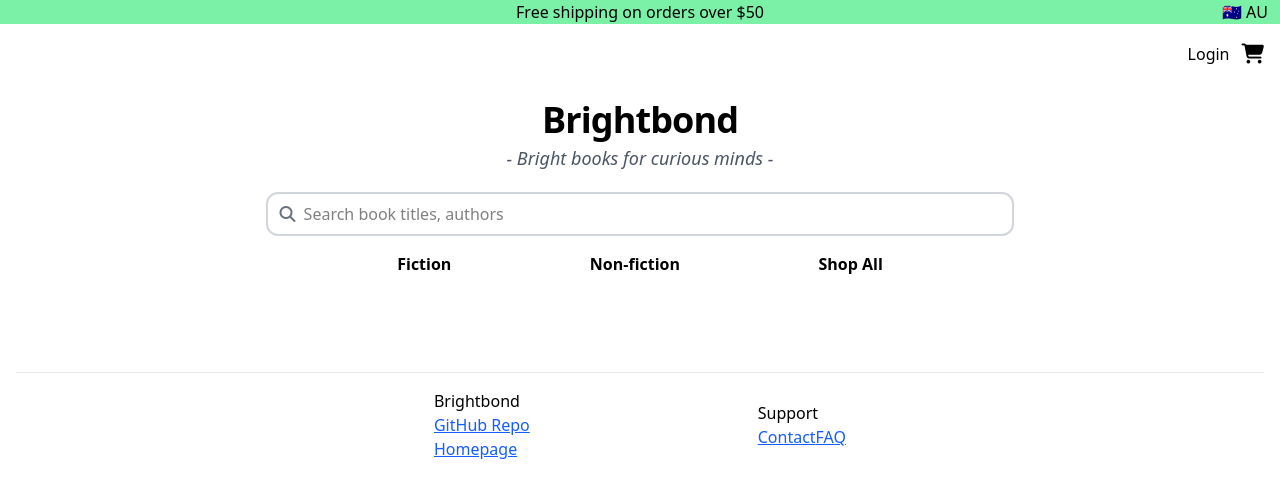
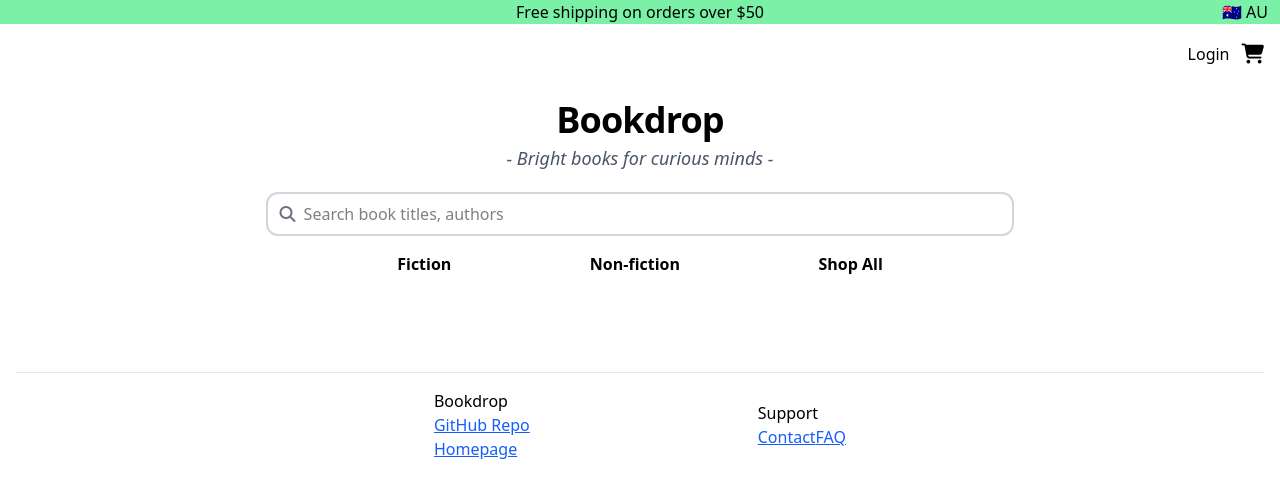
Before and after one commit to Jennifer-JY/bookstore, a Next.js app: page / in a window 1280 px wide. Shown: the top 498 px of the page. Built offline with nearby package versions, Linux system fonts and the light colour scheme; no server answers.

Commit message:
Change store name to bookdrop

```diff
--- a/app/layout.tsx
+++ b/app/layout.tsx
@@ -6,7 +6,7 @@ import CartContextProvider from "./contextAndProvider/cartContext";
 import { auth } from "@/auth";
 
 export const metadata: Metadata = {
-  title: "Brightbond",
+  title: "Bookdrop",
   description: "A small bookstore for the curious mind.",
 };
 
@@ -45,7 +45,7 @@ export default async function RootLayout({
         <hr className="ml-4 mr-4 mb-4 border-t border-gray-200"></hr>
         <footer className="mx-auto flex flex-col w-1/2 items-center sm:flex-row sm:justify-around">
           <section>
-            <h2 className="font-medium">Brightbond</h2>
+            <h2 className="font-medium">Bookdrop</h2>
             <div className="flex flex-col">
               <Link
                 className="text-blue-600 underline hover:text-blue-800"
--- a/app/page.tsx
+++ b/app/page.tsx
@@ -7,7 +7,7 @@ export default function Home() {
     <div className="mb-5 sm:mb-20 p-4 flex flex-col items-center">
       <div>
         <div className="text-3xl sm:text-4xl font-bold tracking-tight text-center">
-          Brightbond
+          Bookdrop
         </div>
         <div className="text-base sm:text-lg text-gray-600 italic text-center mt-1">
           - Bright books for curious minds -
--- a/components/StoreIcon.tsx
+++ b/components/StoreIcon.tsx
@@ -1,8 +1,20 @@
+import { Quicksand } from "next/font/google";
+
+const quicksand = Quicksand({
+  subsets: ["latin"],
+  weight: ["400", "700"],
+  display: "swap",
+});
+
 export default function StoreIcon() {
   return (
     <>
-      <div className="bg-green-50 w-1/8 h-5 hidden sm:block">Brightbond</div>
-      <div className="block sm:hidden">B</div>
+      <div
+        className={`${quicksand.className} bg-green-50 w-fit h-5 hidden sm:block font-bold text-2xl`}
+      >
+        Bookdrop
+      </div>
+      <div className="block sm:hidden font-bold text-xl">B</div>
     </>
   );
 }
```
Also changed, not shown: 1 other file (tests, documents, lock files or other folders).
